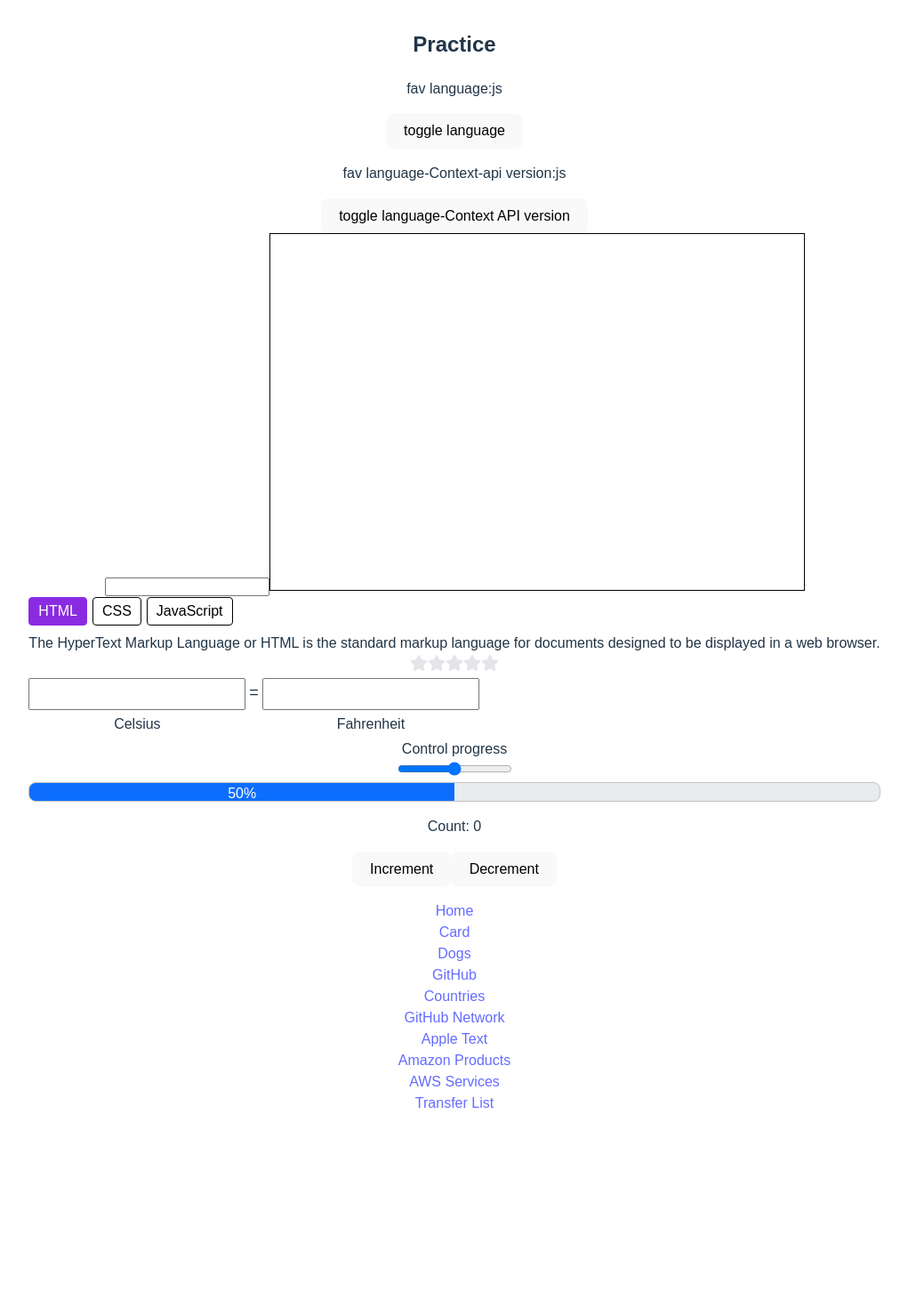
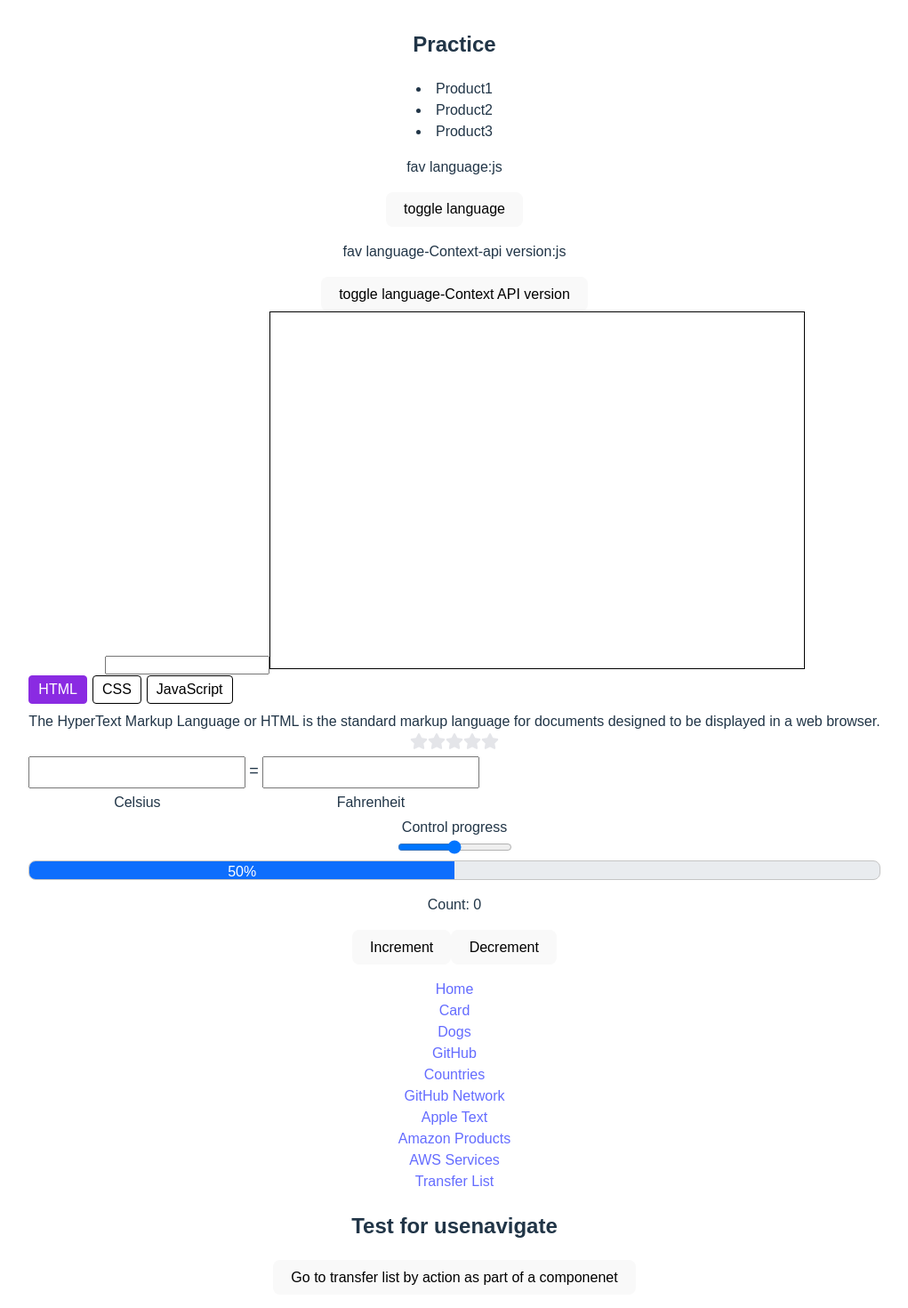
Before and after one commit to larijanim/prac1, a React (Vite) app: page / in a window 1280 px wide. Shown: the part 20-1490 px from the top of the page at 89% size, without its empty margins (129-1150 px from the left). Before the commit the page ends 1320 px from the top, so only its background shows below. Built offline with nearby package versions, Linux system fonts and the light colour scheme.

Commit message:
Add , test  for usenavigate other than link

```diff
--- a/src/App.jsx
+++ b/src/App.jsx
@@ -18,6 +18,8 @@ import Drawing from "./Drawing";
 import { lazy, Suspense } from 'react';
 import SearchD from './SearchD';
 import ContextAPISample from "./ContextAPISample";
+import MyUseNavigate from "./MyUseNavigate";
+import { App2 } from "./walmart";
 
 //import Card from "./Card";
 const LazyCard = lazy(() => import('./Card'));
@@ -49,12 +51,15 @@ return (
 <header className="App-header">
 <h2>Practice</h2>
 </header>
+<App2/>
 <ContextAPISample/>
+
 <SearchD/>
 <Drawing/>
 {TabsWrapper ? <TabsWrapper /> : <p>Loading...</p>}
 <Rating/>
 <TempConvertore/>
+
 <label>
         <div>Control progress</div>
         <input
@@ -67,8 +72,8 @@ return (
       </label>
          <ProgressBar value={progressValue}  />
 <Counter/>
+<BrowserRouter>
 
-<BrowserRouter>
 <nav>
         <ul>
           <li>
@@ -95,6 +100,7 @@ return (
           <li><Link to="/transferlist">Transfer List</Link></li>
         </ul>
       </nav>
+
 <Suspense fallback={<div>Loading...</div>}>
   <Routes>
   <Route path="card" element={<LazyCard />}/>
@@ -106,6 +112,7 @@ return (
   <Route path="amazonproduct" element ={<AmazonProducts />}/>
   <Route path="aws" element={<AwsServices/>}/>
   <Route path="transferlist" element={<TransferList/>}/>
+  <Route path="/" element={<MyUseNavigate />} />
   </Routes>
 </Suspense>
 </BrowserRouter>
--- /dev/null
+++ b/src/MyUseNavigate.jsx
@@ -0,0 +1,19 @@
+
+import { useNavigate } from 'react-router-dom';
+
+function MyUseNavigate() {
+  const navigate = useNavigate();
+
+  const handleAboutClick = () => {
+    navigate('/transferlist');
+  };
+
+
+  return (
+    <div>
+      <h2>Test for usenavigate</h2>
+      <button onClick={handleAboutClick}>Go to transfer list by action as part of a componenet</button>
+    </div>
+  );
+}
+export default MyUseNavigate;
--- /dev/null
+++ b/src/walmart.jsx
@@ -0,0 +1,30 @@
+import React from "react";
+
+
+//import "./styles.css";
+
+
+export class App2 extends React.Component {
+  prod = ["Product1", "Product2", "Product3"];
+
+  state = {
+    cart: []
+  };
+
+  addCart(index) {
+    this.setState({ cart: [...this.state.cart, this.prod[index]] });
+  }
+
+  render() {
+    return (
+      <div>
+        {this.prod.map((message, index) => (
+          <li key={index} onClick={() => this.addCart(index)}>
+            {message}
+          </li>
+        ))}
+        <div className="cart">{this.state.cart.join(", ")}</div>
+      </div>
+    );
+  }
+}
```
Also changed, not shown: src/fetchSample.js (added, +71 -0 lines).
